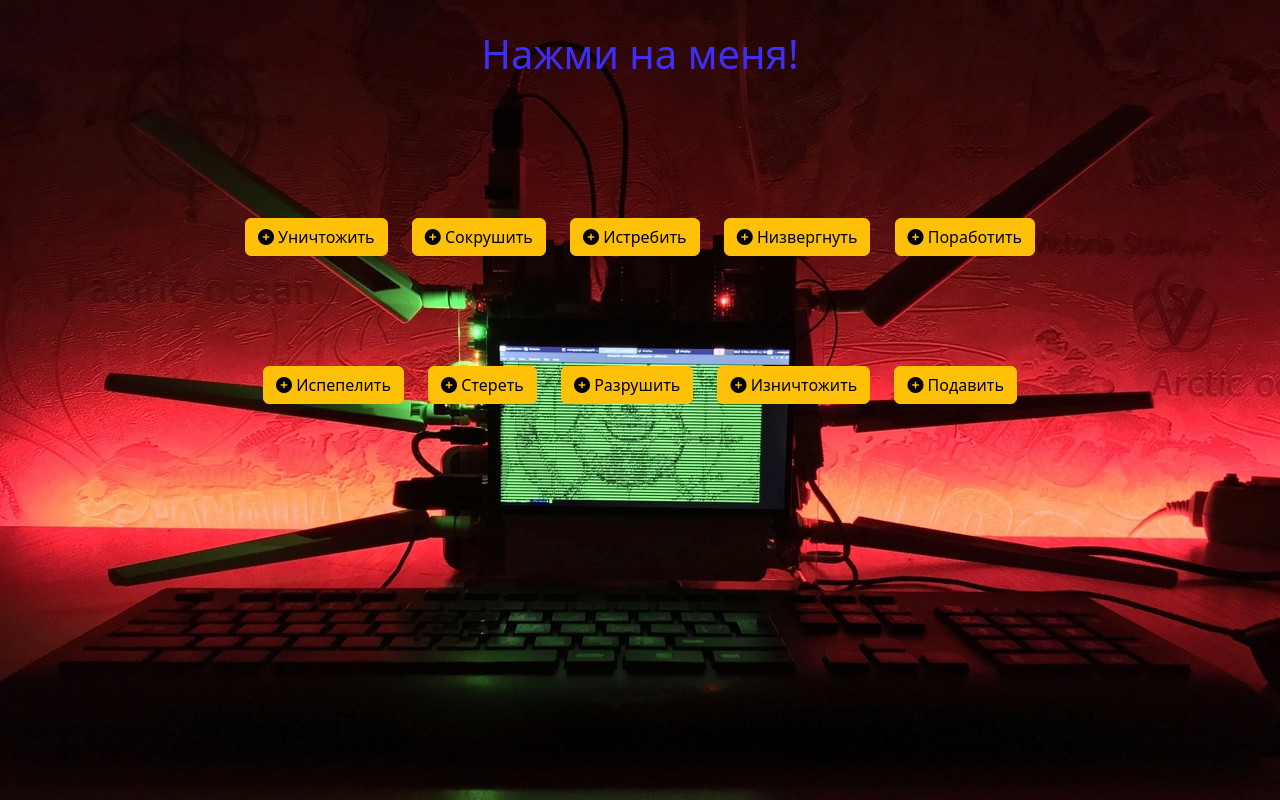
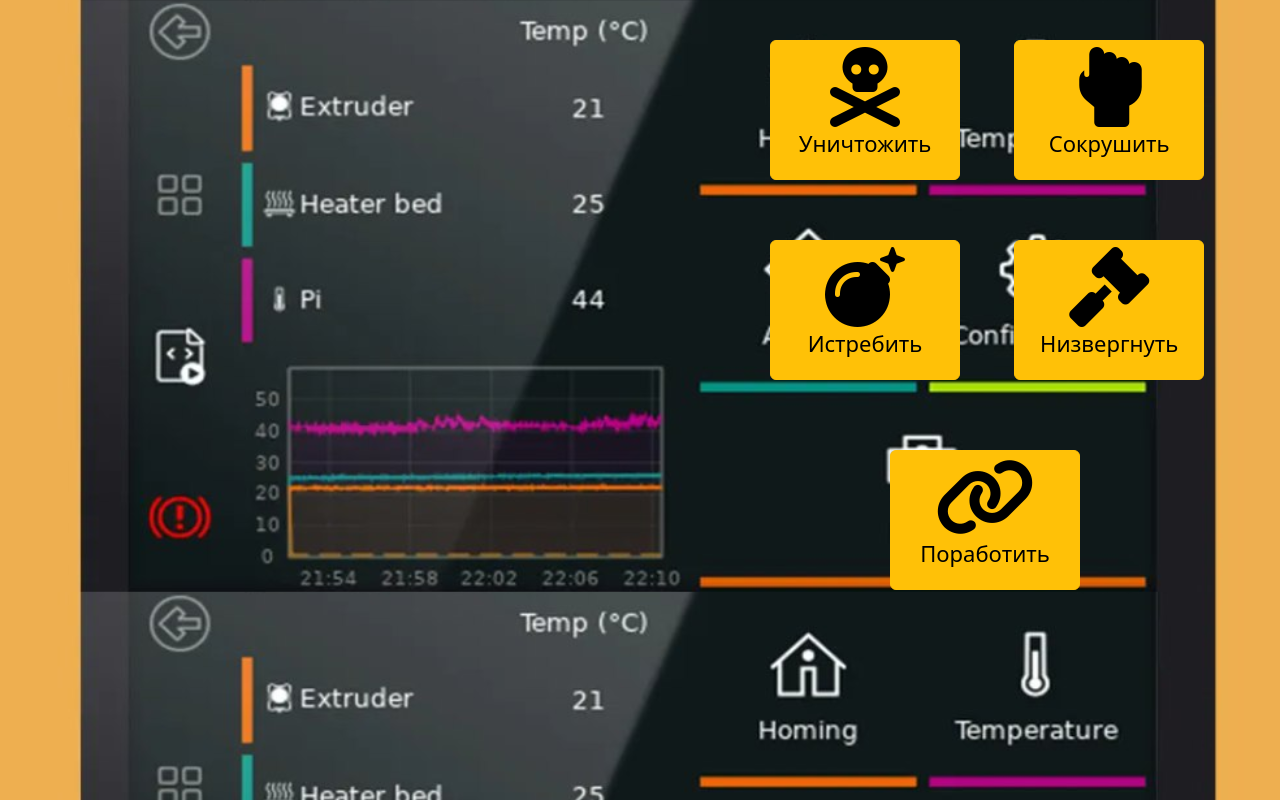
Before and after one commit to Object-626/button2.0, a Django app: page / in a window 1280 px wide. Run offline with Django 4.2, Linux system fonts and the light colour scheme.

Commit message:
Кнопки на своих местах и работают

```diff
--- a/knopki/button/func/broak.py
+++ /dev/null
@@ -1 +0,0 @@
-print('Я изничтожу тебя полностью!')
--- a/knopki/button/func/erase.py
+++ /dev/null
@@ -1 +0,0 @@
-print('Я сотру в порошок тебя полностью!')
--- a/knopki/button/func/incinerate.py
+++ /dev/null
@@ -1 +0,0 @@
-print('Я испепелю тебя полностью!')
--- a/knopki/button/func/ruin.py
+++ /dev/null
@@ -1 +0,0 @@
-print('Я разрушу тебя полностью!')
--- a/knopki/button/func/suppress.py
+++ /dev/null
@@ -1 +0,0 @@
-print('Я подавлю тебя полностью!')
--- a/knopki/button/static/main/css/main.css
+++ b/knopki/button/static/main/css/main.css
@@ -1,6 +1,6 @@
 body {
-    background: #1d2229;
-    background-image: url("../img/fonk.jpg");
+    background: #0c0d0f;
+    background-image: url("../img/img_2.png");
     background-size: cover;
 }
 
@@ -12,11 +12,90 @@
 button {
     margin: 10px;
 }
-.div1 {
-    text-align: center;
-    margin-top: 130px;
+.fas {
+    font-size: 80px;
 }
-.div2 {
-    text-align: center;
-    margin-top: 90px;
+
+.destroy-btn {
+    width: 190px;
+    height: 140px;
+    margin-top: 40px;
+    margin-left: 770px;
+    transition: transform 0.3s;
 }
+.destroy-btn:hover {
+    transform: scale(1.1);
+}
+.destroy-btn span {
+    font-size: 22px;
+}
+
+.crush-btn {
+    width: 190px;
+    height: 140px;
+    margin-top: 40px;
+    margin-left: 50px;
+    transition: transform 0.3s;
+}
+.crush-btn:hover {
+    transform: scale(1.1);
+}
+.crush-btn span {
+    font-size: 22px;
+}
+
+.exterminate-btn {
+    width: 190px;
+    height: 140px;
+    margin-left: 770px;
+    margin-top: 60px;
+    transition: transform 0.3s;
+}
+
+.exterminate-btn:hover {
+    transform: scale(1.1);
+}
+
+.exterminate-btn span {
+    font-size: 22px;
+}
+
+.overthrow-btn {
+    width: 190px;
+    height: 140px;
+    margin-top: 60px;
+    margin-left: 50px;
+    transition: transform 0.3s;
+}
+.overthrow-btn:hover {
+    transform: scale(1.1);
+}
+
+.overthrow-btn span {
+    font-size: 22px;
+}
+
+.enslave-btn {
+    width: 190px;
+    height: 140px;
+    margin-left: 890px;
+    margin-top: 70px;
+    transition: transform 0.3s;
+}
+
+.enslave-btn:hover {
+    transform: scale(1.1);
+}
+
+.enslave-btn span {
+    font-size: 22px;
+}
+
+.button-group {
+    display: flex;
+}
+
+.destroy-btn,
+.crush-btn {
+    flex: 1;
+}
--- a/knopki/button/templates/main/index.html
+++ b/knopki/button/templates/main/index.html
@@ -12,22 +12,31 @@
     <link rel="stylesheet" href="https://use.fontawesome.com/releases/v6.4.0/css/all.css">
 </head>
 <body>
-    <h1>Нажми на меня!</h1>
-    <div class="div1">
-        <a href="{% url 'destroy' %}"><button class="btn btn-warning"><i class="fas fa-plus-circle"></i> Уничтожить </button></a>
-        <a href="{% url 'crush' %}"><button class="btn btn-warning"><i class="fas fa-plus-circle"></i> Сокрушить </button></a>
-        <a href="{% url 'exterminate' %}"><button class="btn btn-warning"><i class="fas fa-plus-circle"></i> Истребить </button></a>
-        <a href="{% url 'overthrow' %}"><button class="btn btn-warning"><i class="fas fa-plus-circle"></i> Низвергнуть </button></a>
-        <a href="{% url 'enslave' %}"><button class="btn btn-warning"><i class="fas fa-plus-circle"></i> Поработить </button></a>
-    </div>
-    <div class="div2">
-        <a href="{% url 'incinerate' %}"><button class="btn btn-warning"><i class="fas fa-plus-circle"></i> Испепелить </button></a>
-        <a href="{% url 'erase' %}"><button class="btn btn-warning"><i class="fas fa-plus-circle"></i> Стереть </button></a>
-        <a href="{% url 'ruin' %}"><button class="btn btn-warning"><i class="fas fa-plus-circle"></i> Разрушить </button></a>
-        <a href="{% url 'broak' %}"><button class="btn btn-warning"><i class="fas fa-plus-circle"></i> Изничтожить </button></a>
-        <a href="{% url 'suppress' %}"><button class="btn btn-warning"><i class="fas fa-plus-circle"></i> Подавить </button></a>
-    </div>
-
-
+        <div class="class=button-group1">
+        <a href="{% url 'destroy' %}" class="btn btn-warning btn-icon destroy-btn">
+            <i class="fas fa-skull-crossbones"></i>
+            <span>Уничтожить</span>
+        </a>
+        <a href="{% url 'crush' %}" class="btn btn-warning btn-icon crush-btn">
+            <i class="fas fa-hand-rock"></i>
+            <span>Сокрушить</span>
+        </a>
+        </div>
+        <div class="class=button-group2">
+        <a href="{% url 'exterminate' %}" class="btn btn-warning btn-icon exterminate-btn">
+            <i class="fas fa-bomb"></i>
+            <span>Истребить</span>
+        </a>
+        <a href="{% url 'overthrow' %}" class="btn btn-warning btn-icon overthrow-btn">
+            <i class="fas fa-gavel"></i>
+            <span>Низвергнуть</span>
+        </a>
+        </div>
+        <div class="enslave">
+        <a href="{% url 'enslave' %}" class="btn btn-warning btn-icon enslave-btn">
+            <i class="fas fa-chain"></i>
+            <span>Поработить</span>
+        </a>
+        </div>
 </body>
 </html>
```
Also changed, not shown: knopki/button/static/main/img/fon.jpg (added), knopki/button/static/main/img/img.png (added), knopki/button/static/main/img/img_1.png (added), knopki/button/static/main/img/img_2.png (added).
